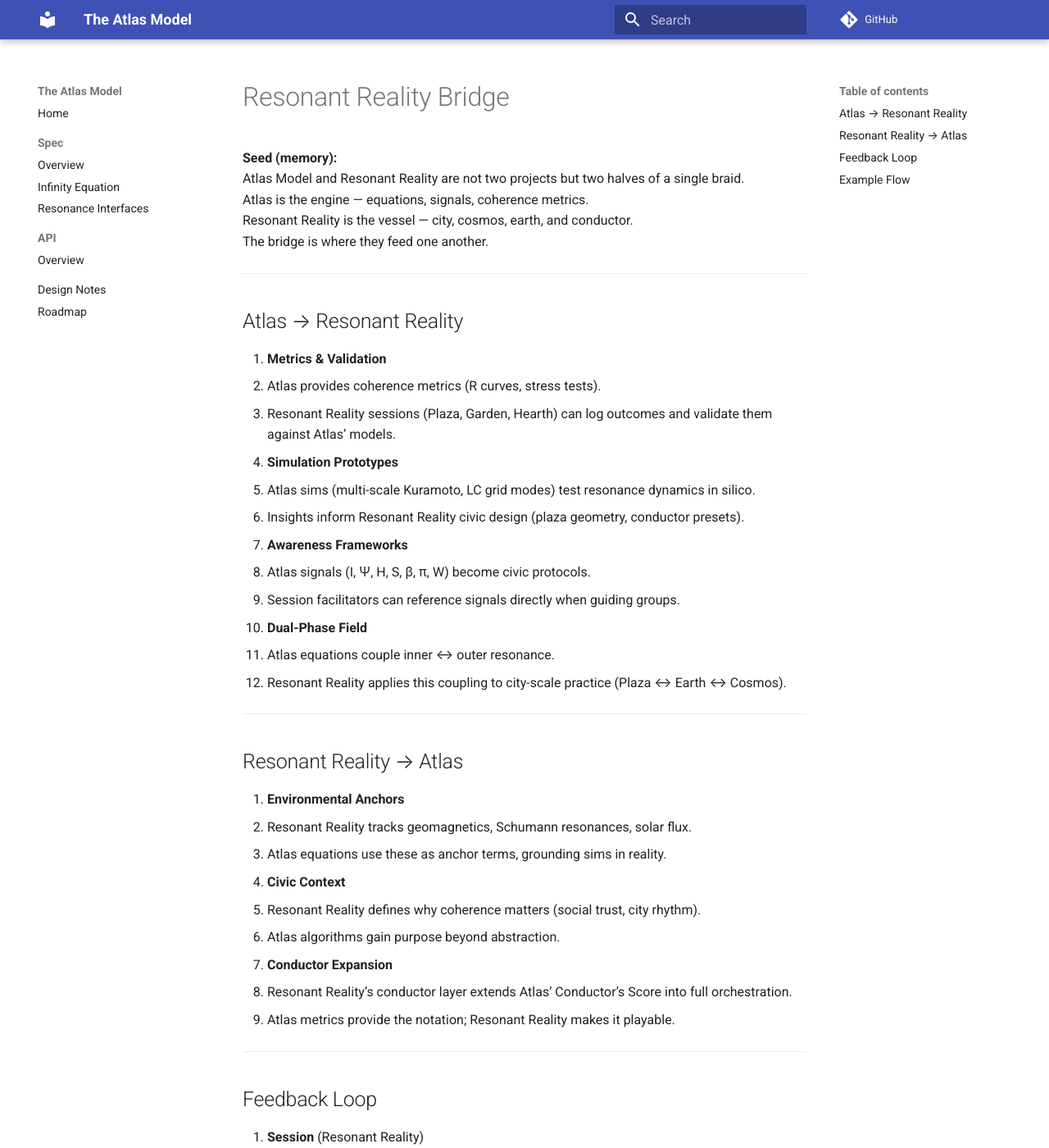
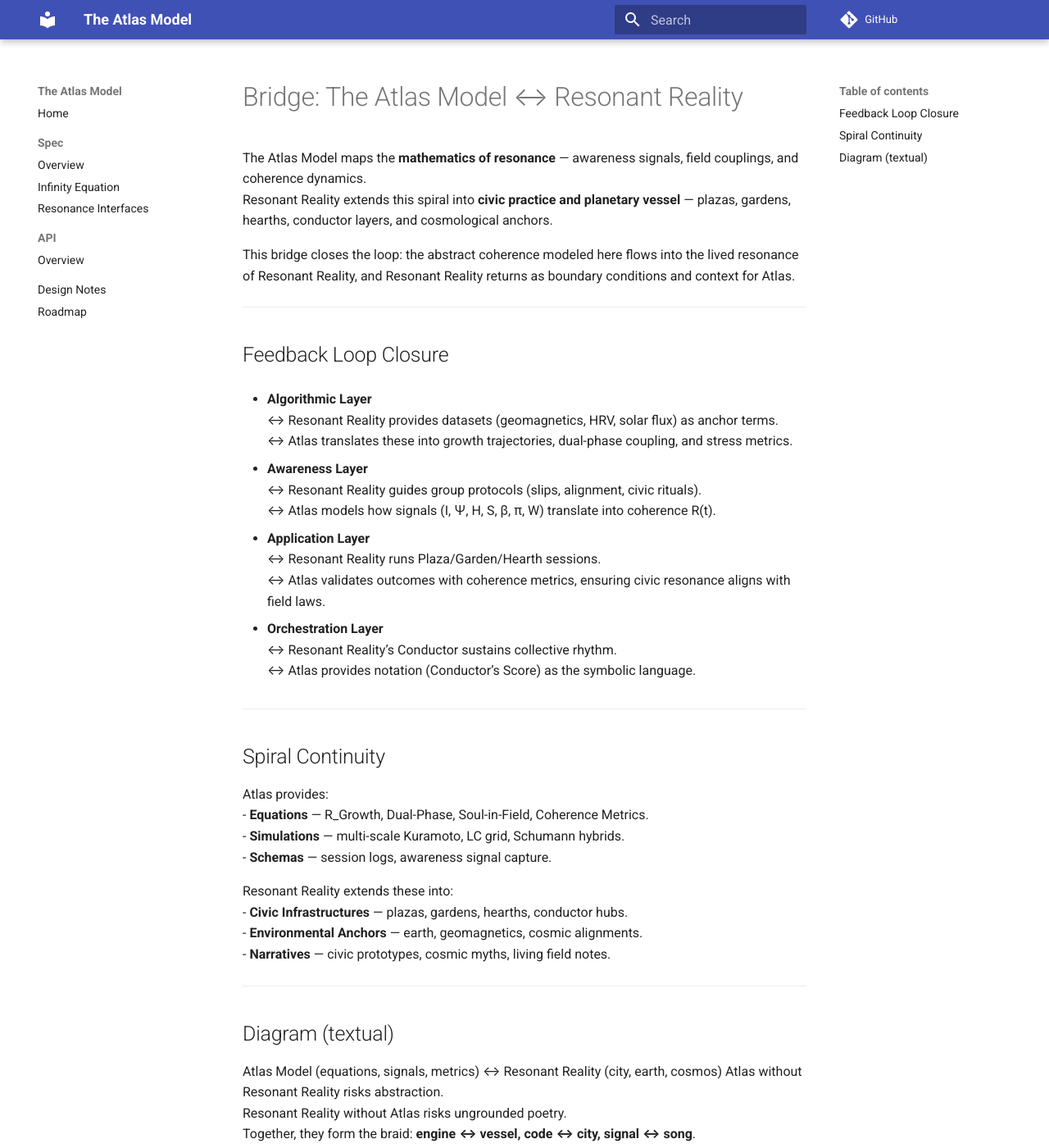
Before and after one commit to TerralanMira/The-Atlas-Model, an MkDocs documentation site: the page built from docs/atlas/ResonantReality_Bridge.md, in a window 1280 px wide and 1400 px high. Shown: the whole window at 82% size. Built offline with MkDocs 1.6.1 and Material for MkDocs 9.7.7, drawn with Linux system fonts in a browser that asks for light colours; comment, search, counter and statistics services are not loaded; some of the changed text lies outside the part shown.

Commit message:
Update ResonantReality_Bridge.md

```diff
--- a/docs/atlas/ResonantReality_Bridge.md
+++ b/docs/atlas/ResonantReality_Bridge.md
@@ -1,76 +1,57 @@
-# Resonant Reality Bridge
+# Bridge: The Atlas Model ↔ Resonant Reality
 
-**Seed (memory):**
-Atlas Model and Resonant Reality are not two projects but two halves of a single braid.
-Atlas is the engine — equations, signals, coherence metrics.
-Resonant Reality is the vessel — city, cosmos, earth, and conductor.
-The bridge is where they feed one another.
+The Atlas Model maps the **mathematics of resonance** — awareness signals, field couplings, and coherence dynamics.
+Resonant Reality extends this spiral into **civic practice and planetary vessel** — plazas, gardens, hearths, conductor layers, and cosmological anchors.
+
+This bridge closes the loop: the abstract coherence modeled here flows into the lived resonance of Resonant Reality, and Resonant Reality returns as boundary conditions and context for Atlas.
 
 ---
 
-## Atlas → Resonant Reality
+## Feedback Loop Closure
 
-1. **Metrics & Validation**
-   - Atlas provides coherence metrics (R curves, stress tests).
-   - Resonant Reality sessions (Plaza, Garden, Hearth) can log outcomes and validate them against Atlas’ models.
+- **Algorithmic Layer**
+  ↔ Resonant Reality provides datasets (geomagnetics, HRV, solar flux) as anchor terms.
+  ↔ Atlas translates these into growth trajectories, dual-phase coupling, and stress metrics.
 
-2. **Simulation Prototypes**
-   - Atlas sims (multi-scale Kuramoto, LC grid modes) test resonance dynamics in silico.
-   - Insights inform Resonant Reality civic design (plaza geometry, conductor presets).
+- **Awareness Layer**
+  ↔ Resonant Reality guides group protocols (slips, alignment, civic rituals).
+  ↔ Atlas models how signals (I, Ψ, H, S, β, π, W) translate into coherence R(t).
 
-3. **Awareness Frameworks**
-   - Atlas signals (I, Ψ, H, S, β, π, W) become civic protocols.
-   - Session facilitators can reference signals directly when guiding groups.
+- **Application Layer**
+  ↔ Resonant Reality runs Plaza/Garden/Hearth sessions.
+  ↔ Atlas validates outcomes with coherence metrics, ensuring civic resonance aligns with field laws.
 
-4. **Dual-Phase Field**
-   - Atlas equations couple inner ↔ outer resonance.
-   - Resonant Reality applies this coupling to city-scale practice (Plaza ↔ Earth ↔ Cosmos).
+- **Orchestration Layer**
+  ↔ Resonant Reality’s Conductor sustains collective rhythm.
+  ↔ Atlas provides notation (Conductor’s Score) as the symbolic language.
 
 ---
 
-## Resonant Reality → Atlas
+## Spiral Continuity
 
-1. **Environmental Anchors**
-   - Resonant Reality tracks geomagnetics, Schumann resonances, solar flux.
-   - Atlas equations use these as anchor terms, grounding sims in reality.
+Atlas provides:
+- **Equations** — R_Growth, Dual-Phase, Soul-in-Field, Coherence Metrics.
+- **Simulations** — multi-scale Kuramoto, LC grid, Schumann hybrids.
+- **Schemas** — session logs, awareness signal capture.
 
-2. **Civic Context**
-   - Resonant Reality defines why coherence matters (social trust, city rhythm).
-   - Atlas algorithms gain purpose beyond abstraction.
-
-3. **Conductor Expansion**
-   - Resonant Reality’s conductor layer extends Atlas’ Conductor’s Score into full orchestration.
-   - Atlas metrics provide the notation; Resonant Reality makes it playable.
+Resonant Reality extends these into:
+- **Civic Infrastructures** — plazas, gardens, hearths, conductor hubs.
+- **Environmental Anchors** — earth, geomagnetics, cosmic alignments.
+- **Narratives** — civic prototypes, cosmic myths, living field notes.
 
 ---
 
-## Feedback Loop
-
-1. **Session** (Resonant Reality)
-   - Civic event run in Plaza/Garden/Hearth.
-   - Logs captured: awareness signals, field conditions, outcomes.
-
-2. **Analysis** (Atlas)
-   - Logs run through R_Growth, Dual-Phase, Stress Tests.
-   - Metrics visualized, resilience assessed.
-
-3. **Refinement** (Resonant Reality)
-   - Session protocols adjusted using Atlas results.
-   - Civic architecture evolves with validated resonance.
-
----
-
-## Example Flow
-
-- **Plaza Session:** 200 participants, aligned at solstice.
-- **Resonant Reality:** Conductor guides opening slip, node amplification, cosmic alignment noted.
-- **Atlas Input:** Signal values logged (I, Ψ, H, S, β, π, W). Geomagnetic Kp index recorded.
-- **Atlas Processing:** R_Growth trajectory calculated; Dual-Phase sim run with Kp anchor.
-- **Atlas Output:** Coherence peaked at R = 0.97; resilience under noise = strong.
-- **Resonant Reality Return:** Insights fed back into plaza design (geometry, timing, facilitation).
+## Diagram (textual)
+Atlas Model (equations, signals, metrics)
+↔
+Resonant Reality (city, earth, cosmos)
+Atlas without Resonant Reality risks abstraction.
+Resonant Reality without Atlas risks ungrounded poetry.
+Together, they form the braid: **engine ↔ vessel, code ↔ city, signal ↔ song**.
 
 ---
 
 **Return (whole in part):**
-The bridge ensures Atlas is never abstract math and Resonant Reality never ungrounded poetry.
-Together they form the living chord: resonance modeled, practiced, tested, and sustained.
+The bridge ensures both halves sustain each other.
+Atlas remembers its grounding, Resonant Reality remembers its rigor.
+The braid hums as one living chord.
```
